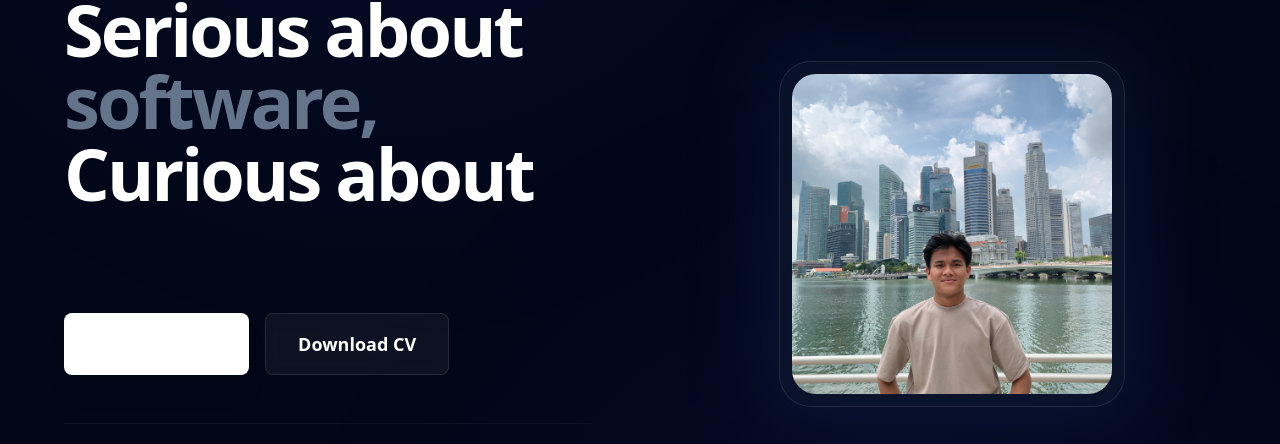
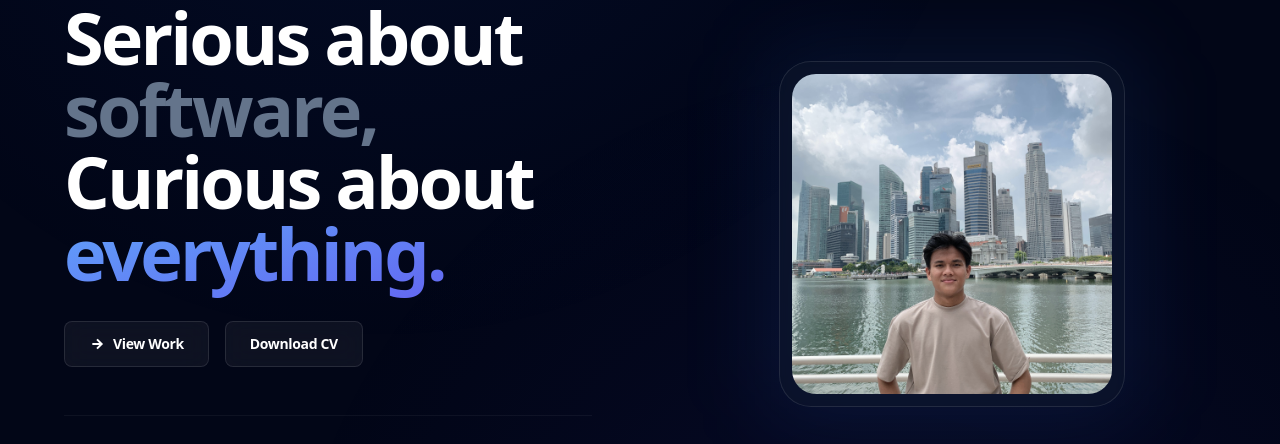
Before and after one commit to YeftaPanggabean13/Portofolio, a React (Vite) app: page / in a window 1280 px wide. Shown: the part 198-642 px from the top of the page. Built offline with nearby package versions, Linux system fonts and the light colour scheme.

Commit message:
Update Font

```diff
--- a/components/Navbar.tsx
+++ b/components/Navbar.tsx
@@ -32,11 +32,11 @@ const Navbar: React.FC = () => {
   }, [lastScrollY]);
 
   const navLinks = [
-    { name: 'About', href: '#about' },
-    { name: 'Skills', href: '#skills' },
-    { name: 'Experience', href: '#experience' },
-    { name: 'Projects', href: '#projects' },
-    { name: 'Contact', href: '#contact' },
+    { name: 'About', href: 'about' },
+    { name: 'Skills', href: 'skills' },
+    { name: 'Experience', href: 'experience' },
+    { name: 'Projects', href: 'projects' },
+    { name: 'Contact', href: 'contact' },
   ];
 
   return (
--- a/sections/Hero.tsx
+++ b/sections/Hero.tsx
@@ -17,7 +17,7 @@ const Hero: React.FC = () => {
                 <img
                   src={personalInfo.image}
                   alt={personalInfo.name}
-                  className="w-64 h-64 md:w-80 md:h-80 object-cover rounded-[1.5rem] grayscale-20 hover:grayscale-0 transition-all duration-700"
+                  className="w-64 h-64 md:w-80 md:h-80 object-cover rounded-[1.5rem] grayscale-[20%] hover:grayscale-0 transition-all duration-700"
                 />
               </div>
             </div>
@@ -25,20 +25,11 @@ const Hero: React.FC = () => {
 
           {/* CONTENT */}
           <div className="flex flex-col items-center md:items-start text-center md:text-left">
-
-            {/* Status Badge
-            <div className="mb-6 inline-flex items-center gap-2 px-3 py-1 rounded-full border border-white/5 bg-white/5 backdrop-blur-md">
-              <span className="w-1.5 h-1.5 rounded-full bg-blue-500 animate-pulse"></span>
-              <span className="text-[10px] font-bold uppercase tracking-[0.3em] text-blue-400/90">
-                Available for work
-              </span>
-            </div> */}
-
             {/* Typography Update: Text Gradient & Tight Tracking */}
             <div className="mb-8">
               <h1 className="text-4xl md:text-7xl font-bold tracking-[-0.04em] leading-[1.05] text-white">
                 Serious about <span className="text-slate-500">software,</span> <br />
-                Curious about <span className="bg-linear-to-br from-blue-400 to-indigo-500 bg-clip-text text-transparent">everything.</span>
+                Curious about <span className="bg-gradient-to-br from-blue-400 to-indigo-500 bg-clip-text text-transparent">everything.</span>
               </h1>
             </div>
 
@@ -46,10 +37,10 @@ const Hero: React.FC = () => {
               <Button
                 asLink
                 href="#projects"
-                size="lg"
-                className="rounded-full bg-white text-black hover:bg-slate-200 px-8 shadow-xl transition-all"
-                icon={
-                  <svg width="18" height="18" viewBox="0 0 24 24" fill="none" stroke="currentColor" strokeWidth="3">
+                // Ukuran dikecilkan, font dibuat lebih bold & rapat
+              className="rounded-full border border-white/10 bg-white/5 hover:bg-white/10 backdrop-blur-md px-6 py-2.5 text-sm font-bold tracking-tight text-white transition-all"
+              icon={
+                  <svg width="16" height="16" viewBox="0 0 24 24" fill="none" stroke="currentColor" strokeWidth="3">
                     <path d="M5 12h14"></path>
                     <path d="m12 5 7 7-7 7"></path>
                   </svg>
@@ -63,8 +54,8 @@ const Hero: React.FC = () => {
                 href="/cv.pdf"
                 external
                 variant="secondary"
-                size="lg"
-                className="rounded-full border-white/10 bg-white/5 hover:bg-white/10 backdrop-blur-md px-8"
+                // Border dibuat lebih tipis, background lebih transparan
+                className="rounded-full border border-white/10 bg-white/5 hover:bg-white/10 backdrop-blur-md px-6 py-2.5 text-sm font-bold tracking-tight text-white transition-all"
               >
                 Download CV
               </Button>
@@ -80,7 +71,7 @@ const Hero: React.FC = () => {
                   <svg xmlns="http://www.w3.org/2000/svg" width="20" height="20" viewBox="0 0 24 24" fill="none" stroke="currentColor" strokeWidth="2" strokeLinecap="round" strokeLinejoin="round"><rect width="20" height="16" x="2" y="4" rx="2"></rect><path d="m22 7-8.97 5.7a1.94 1.94 0 0 1-2.06 0L2 7"></path></svg>
                 </a>
               </div>
-              <div className="h-4 w-px bg-white/10"></div>
+              <div className="h-4 w-[1px] bg-white/10"></div>
               <span className="text-[10px] font-bold uppercase tracking-[0.2em]">
                 {personalInfo.location}
               </span>
```
